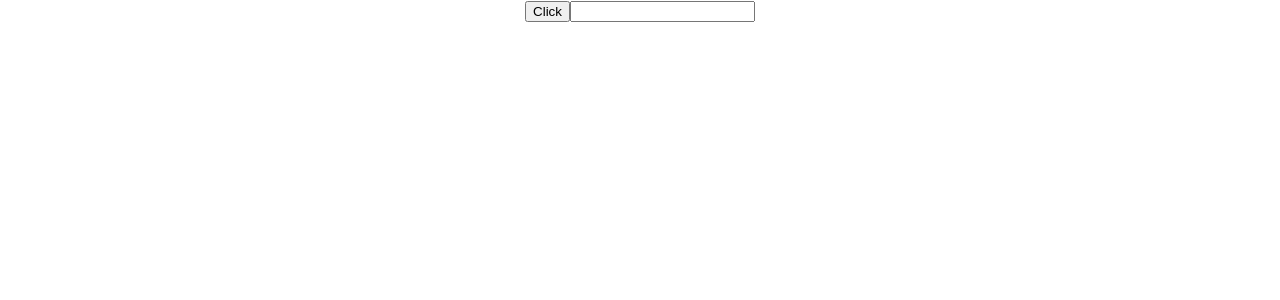
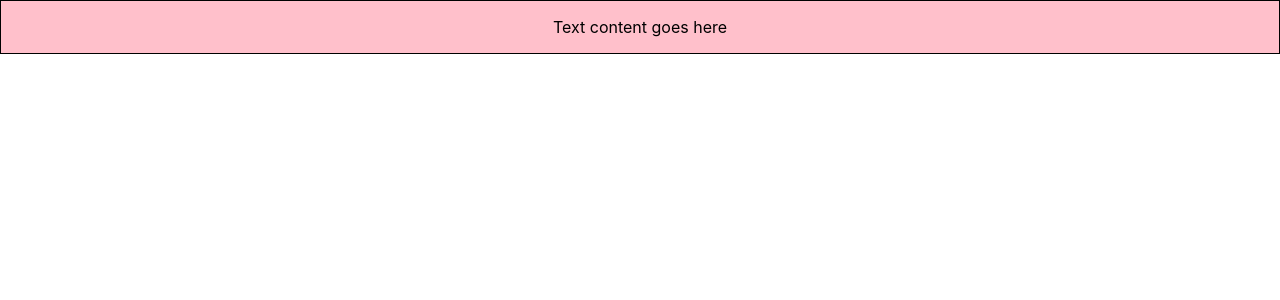
Before and after one commit to anst9000/react-typescript-demo, a React (Create React App) app: page / in a window 1280 px wide. Shown: the top 300 px of the page. Built offline with nearby package versions, Linux system fonts and the light colour scheme.

Commit message:
Part four of series

```diff
--- a/src/App.tsx
+++ b/src/App.tsx
@@ -1,5 +1,6 @@
 import './App.css'
 import { Button } from './components/Button'
+import { Container } from './components/Container'
 import { Greet } from './components/Greet'
 import { Heading } from './components/Heading'
 import { Input } from './components/Input'
@@ -17,12 +18,13 @@
 function App() {
   return (
     <div className="App">
-      <Button
-        handleClick={(event, id) => {
-          console.log('Button clicked', event, id)
+      <Container
+        styles={{
+          border: '1px solid black',
+          padding: '1rem',
+          backgroundColor: 'pink',
         }}
       />
-      <Input value="" handleChange={(event) => console.log(event)} />
     </div>
   )
 }
--- /dev/null
+++ b/src/components/Container.tsx
@@ -0,0 +1,7 @@
+type ContainerProps = {
+  styles: React.CSSProperties
+}
+
+export const Container = (props: ContainerProps) => {
+  return <div style={props.styles}>Text content goes here</div>
+}
```
